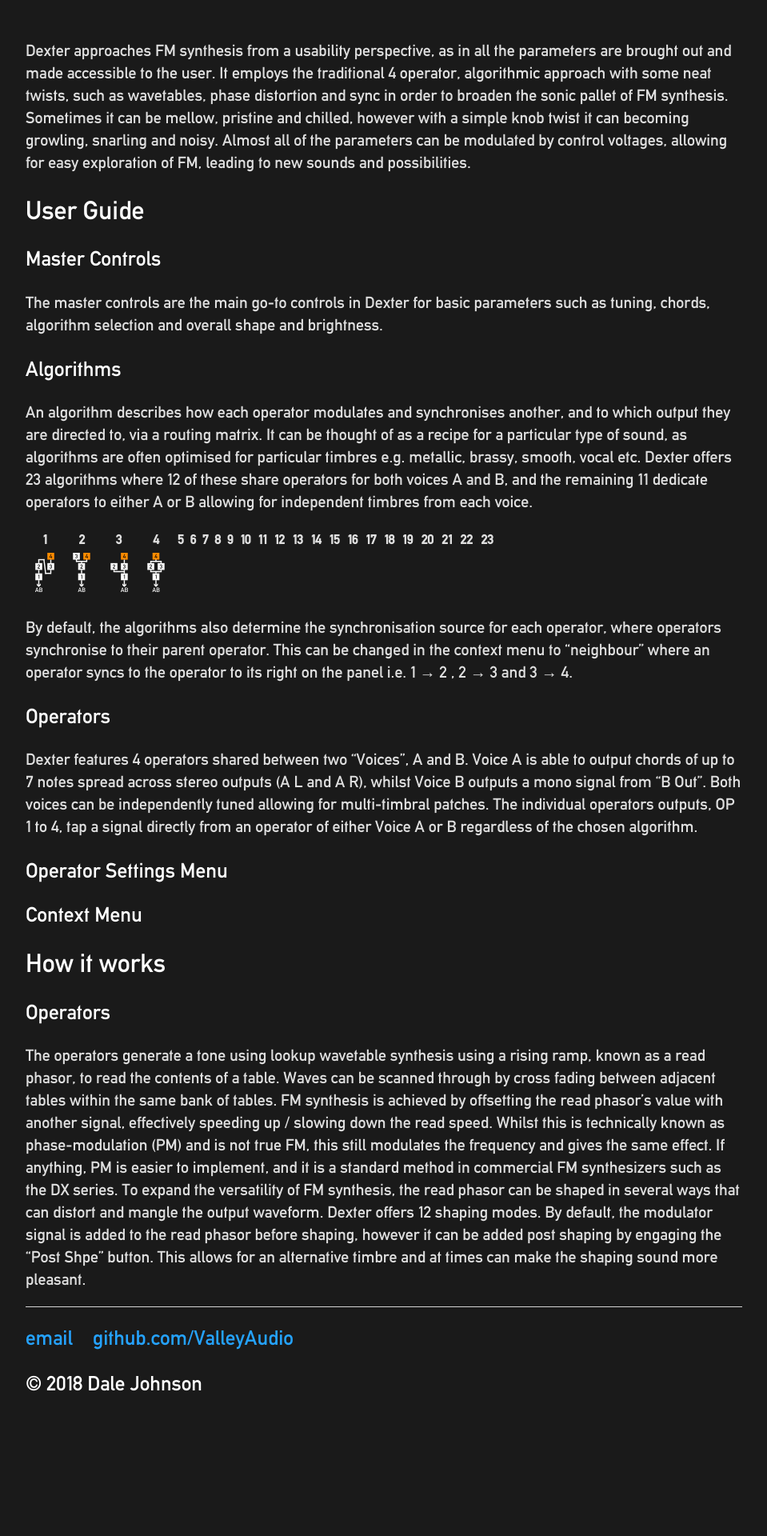
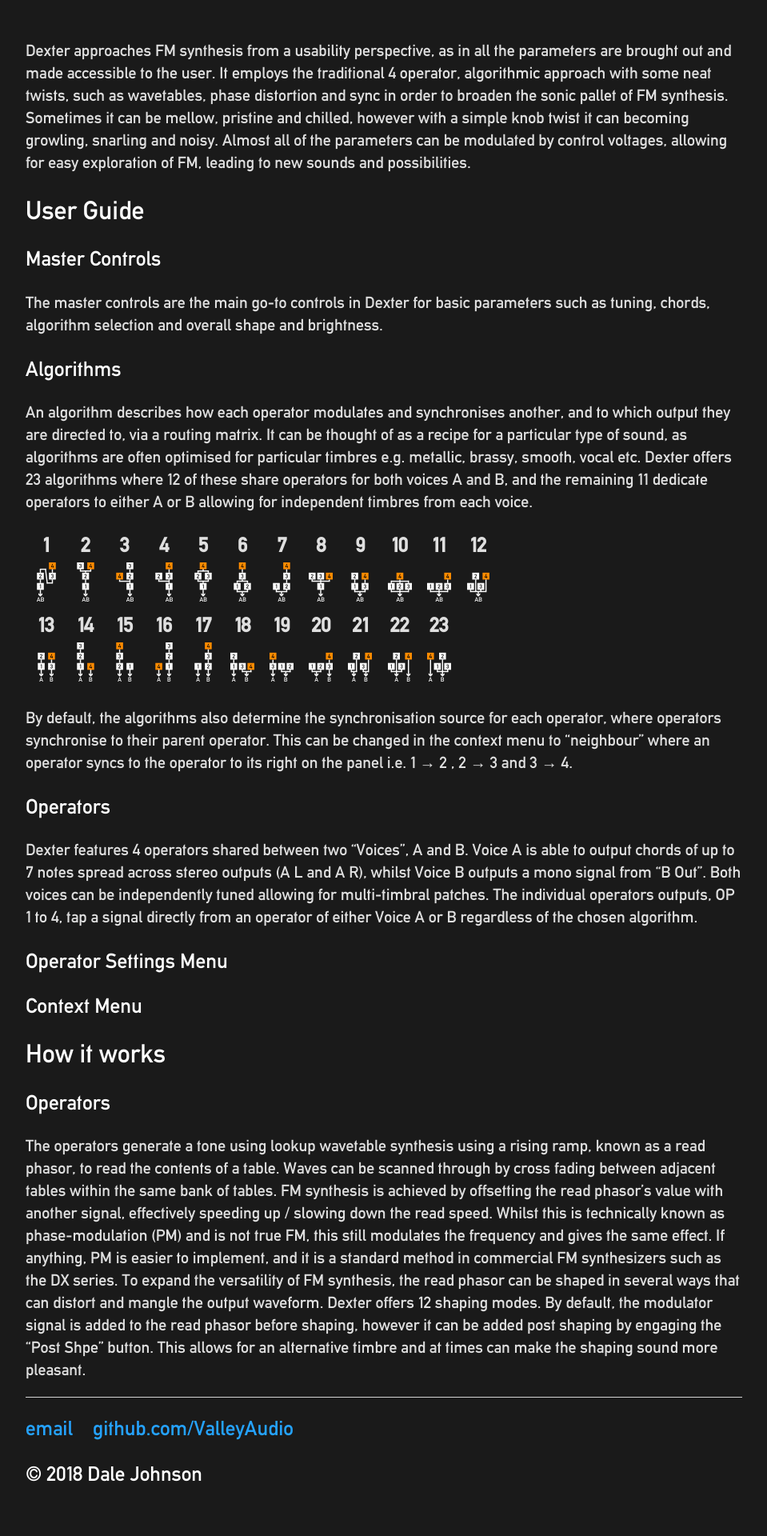
Before and after one commit to ValleyAudio/ValleyAudio.github.io, a Jekyll site: the page built from rack/dexter/dexter.html, in a window 1280 px wide. Shown: the part 1163-3083 px from the top of the page at 80% size, without its empty margins (160-1119 px from the left). Built offline with Jekyll 4.4.1, drawn with Linux system fonts in a browser that asks for light colours; before the commit the page ends 2970 px from its top, so only the background shows below that.

Commit message:
Added algorith, images

```diff
--- a/css/main.css
+++ b/css/main.css
@@ -103,7 +103,7 @@
 }
 
 th, tr {
-    font-size: 1em;
+    font-size: 1.25em;
     font-family:'alteDin', 'Helvetica', 'Arial', 'Sans-Serif';
     line-height: 1.4em;
     color: #DFDFDF;
--- a/rack/dexter/dexter.html
+++ b/rack/dexter/dexter.html
@@ -50,6 +50,46 @@
             <th>10</th>
             <th>11</th>
             <th>12</th>
+        </tr>
+        <tr>
+            <td><center>
+                <img src="images/algo0.svg" alt="Algorithm 1" style="width:30px">
+            </center></td>
+            <td><center>
+                <img src="images/algo1.svg" alt="Algorithm 2" style="width:30px">
+            </center></td>
+            <td><center>
+                <img src="images/algo2.svg" alt="Algorithm 3" style="width:30px">
+            </center></td>
+            <td><center>
+                <img src="images/algo3.svg" alt="Algorithm 4" style="width:30px">
+            </center></td>
+            <td><center>
+                <img src="images/algo4.svg" alt="Algorithm 5" style="width:30px">
+            </center></td>
+            <td><center>
+                <img src="images/algo5.svg" alt="Algorithm 6" style="width:30px">
+            </center></td>
+            <td><center>
+                <img src="images/algo6.svg" alt="Algorithm 7" style="width:30px">
+            </center></td>
+            <td><center>
+                <img src="images/algo7.svg" alt="Algorithm 8" style="width:30px">
+            </center></td>
+            <td><center>
+                <img src="images/algo8.svg" alt="Algorithm 9" style="width:30px">
+            </center></td>
+            <td><center>
+                <img src="images/algo9.svg" alt="Algorithm 10" style="width:30px">
+            </center></td>
+            <td><center>
+                <img src="images/algo10.svg" alt="Algorithm 11" style="width:30px">
+            </center></td>
+            <td><center>
+                <img src="images/algo11.svg" alt="Algorithm 12" style="width:30px">
+            </center></td>
+        </tr>
+        <tr>
             <th>13</th>
             <th>14</th>
             <th>15</th>
@@ -64,16 +104,37 @@
         </tr>
         <tr>
             <td><center>
-                <img src="images/algo0.svg" alt="Algorithm 1" style="width:30px">
+                <img src="images/algo12.svg" alt="Algorithm 13" style="width:30px">
             </center></td>
             <td><center>
-                <img src="images/algo1.svg" alt="Algorithm 2" style="width:30px">
+                <img src="images/algo13.svg" alt="Algorithm 14" style="width:30px">
             </center></td>
             <td><center>
-                <img src="images/algo3.svg" alt="Algorithm 3" style="width:30px">
+                <img src="images/algo14.svg" alt="Algorithm 15" style="width:30px">
             </center></td>
             <td><center>
-                <img src="images/algo4.svg" alt="Algorithm 4" style="width:30px">
+                <img src="images/algo15.svg" alt="Algorithm 16" style="width:30px">
+            </center></td>
+            <td><center>
+                <img src="images/algo16.svg" alt="Algorithm 17" style="width:30px">
+            </center></td>
+            <td><center>
+                <img src="images/algo17.svg" alt="Algorithm 18" style="width:30px">
+            </center></td>
+            <td><center>
+                <img src="images/algo18.svg" alt="Algorithm 19" style="width:30px">
+            </center></td>
+            <td><center>
+                <img src="images/algo19.svg" alt="Algorithm 20" style="width:30px">
+            </center></td>
+            <td><center>
+                <img src="images/algo20.svg" alt="Algorithm 21" style="width:30px">
+            </center></td>
+            <td><center>
+                <img src="images/algo21.svg" alt="Algorithm 22" style="width:30px">
+            </center></td>
+            <td><center>
+                <img src="images/algo22.svg" alt="Algorithm 23" style="width:30px">
             </center></td>
         </tr>
     </table>
```
